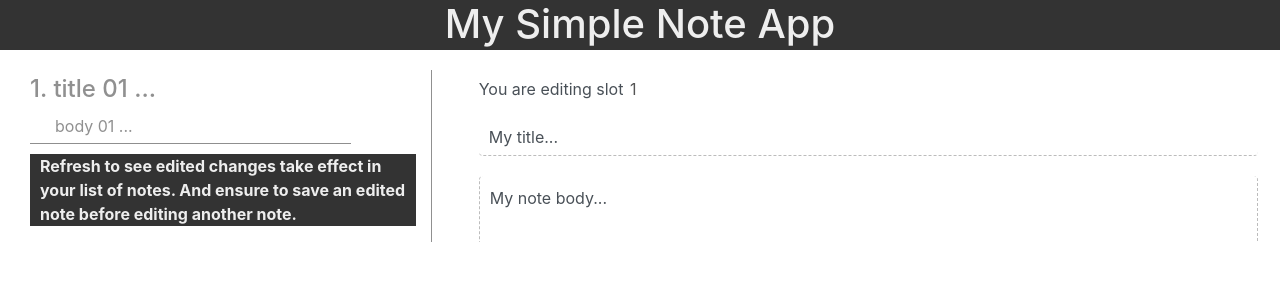
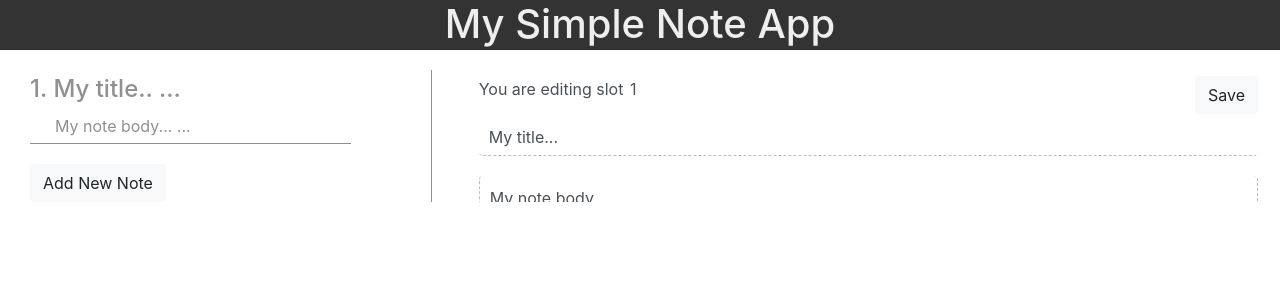
Before and after one commit to toritsejuFO/simple-note-app, a React (Create React App) app: page / in a window 1280 px wide. Shown: the top 300 px of the page. Built offline with nearby package versions, Linux system fonts and the light colour scheme.

Commit message:
Reposition save button

```diff
--- a/src/App.js
+++ b/src/App.js
@@ -19,7 +19,7 @@ console.log(notes)
 class App extends Component {
   constructor() {
     super()
-    // Initialize state with first note in notes array
+    // Initialize state hence EditNote with first note in notes array
     const note = notes.find(note => note.id === 1)
 
     this.state = {
@@ -45,9 +45,9 @@ class App extends Component {
     this.state.notes.map((note, i) =>
       notes[i] =
       <Note key={i + 1}
-        id={(i + 1).toString()}
-        title={'title ' + i + 1}
-        body={'body ' + i + 1}
+        id={note.id}
+        title={note.title}
+        body={note.body}
         clicked={this.editClickedNote}
       />
     )
@@ -61,10 +61,18 @@ class App extends Component {
         <div className={styles.Main + ' row'}>
           <div className={styles.List + ' col-md-4 col-sm-5 col-12'}>
             {notes}
-            <p className={styles.Notice}>
+            {/* <div> */}
+              <input
+                type="submit"
+                value="Add New Note"
+                className={styles.AddButton + ' btn btn-light'}
+                style={{marginTop: '20px'}}/>
+
+            {/* </div> */}
+            {/* <p className={styles.Notice}>
               Refresh to see edited changes take effect in your list of notes.
               And ensure to save an edited note before editing another note.
-            </p>
+            </p> */}
           </div>
 
           <div className="col-md-8 col-sm-7 col-12">
--- a/src/App.module.css
+++ b/src/App.module.css
@@ -19,3 +19,12 @@
   font-weight: bold;
   padding-left: 10px;
 }
+
+.AddButton:hover {
+  background-color: #333;
+  color: #ddd;
+}
+
+.AddButton:focus, .AddButton:active {
+  box-shadow: none;
+}
--- a/src/components/EditNote/EditNote.js
+++ b/src/components/EditNote/EditNote.js
@@ -11,7 +11,7 @@ class EditNote extends Component {
   }
 
   render() {
-    const id =this.props.id
+    const id = this.props.id
     const title = this.props.title
     const body = this.props.body
 
@@ -19,12 +19,19 @@ class EditNote extends Component {
       // {/* Form to edit and update existing notes*/}
       <form className={styles.Form + ' form-control'} onSubmit={this.handleSubmit}>
         <div>
-          <p>You are editing slot
+          <p
+          className="float-left"
+          style={{width: '200px'}}>
+            You are editing slot
             <input
               className={styles.UneditableID}
               value={' ' + id}
               disabled />
           </p>
+          <input
+            type="submit"
+            value="Save"
+            className={styles.SaveButton + ' btn btn-light float-right'} />
         </div>
         <div>
           <input className={styles.Title + ' form-control'}
@@ -35,17 +42,11 @@ class EditNote extends Component {
         <div>
           <textarea
             className={'form-control ' + styles.Body}
-            style={{ height: '400px' }}
+            style={{ minHeight: '400px' }}
             onChange={this.handleBodyChange}
             value={body}
           />
         </div>
-        {/* <div>
-          <input
-            type="submit"
-            value="Save"
-            className={styles.SaveButton + ' btn btn-gray float-right'} />
-        </div> */}
       </form>
     );
   }
--- a/src/components/EditNote/EditNote.module.css
+++ b/src/components/EditNote/EditNote.module.css
@@ -21,6 +21,7 @@
 }
 
 .Body {
+  /* min-height: 400px; */
   border-left: 1px dashed rgba(33, 33, 33, .3);
   border-right: 1px dashed rgba(33, 33, 33, .3);
   resize: none;
```
